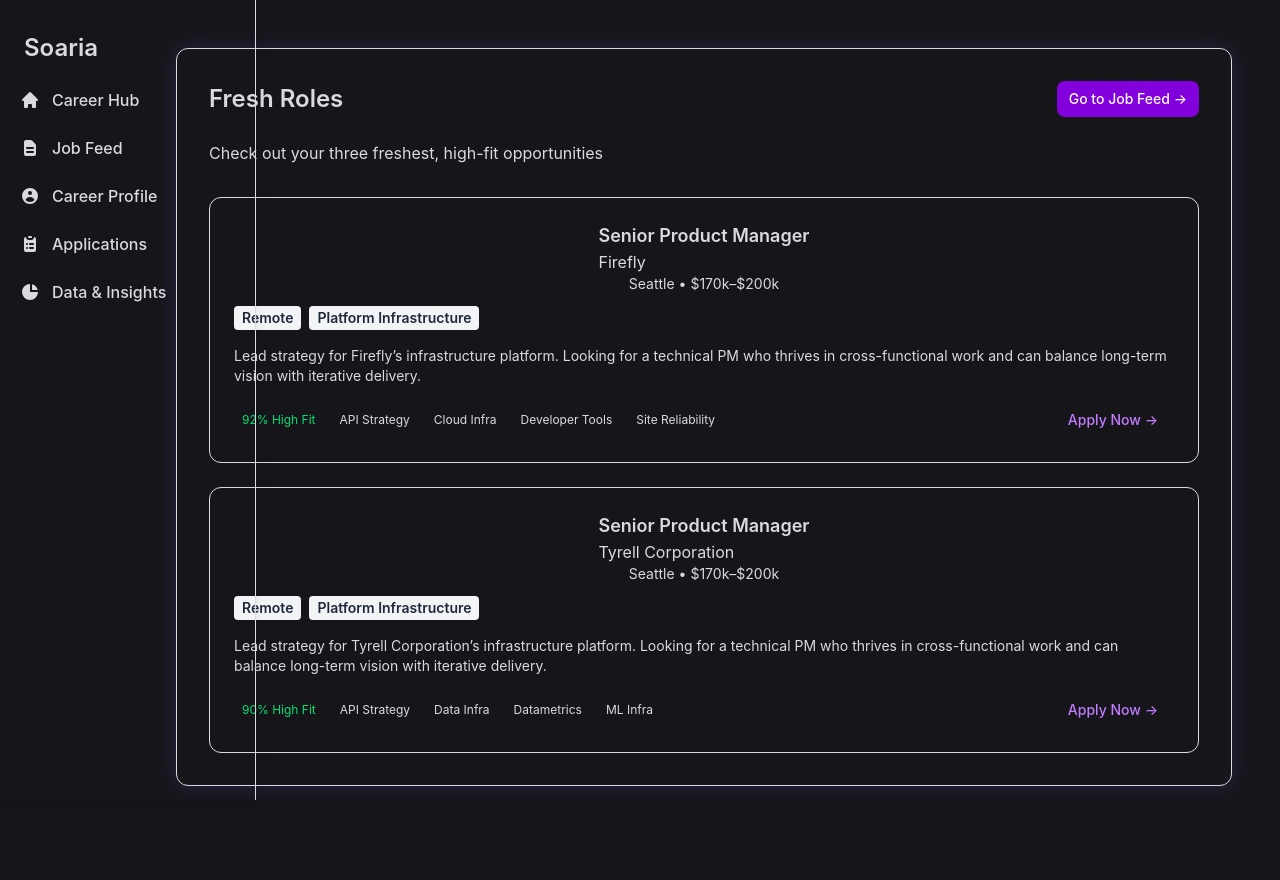
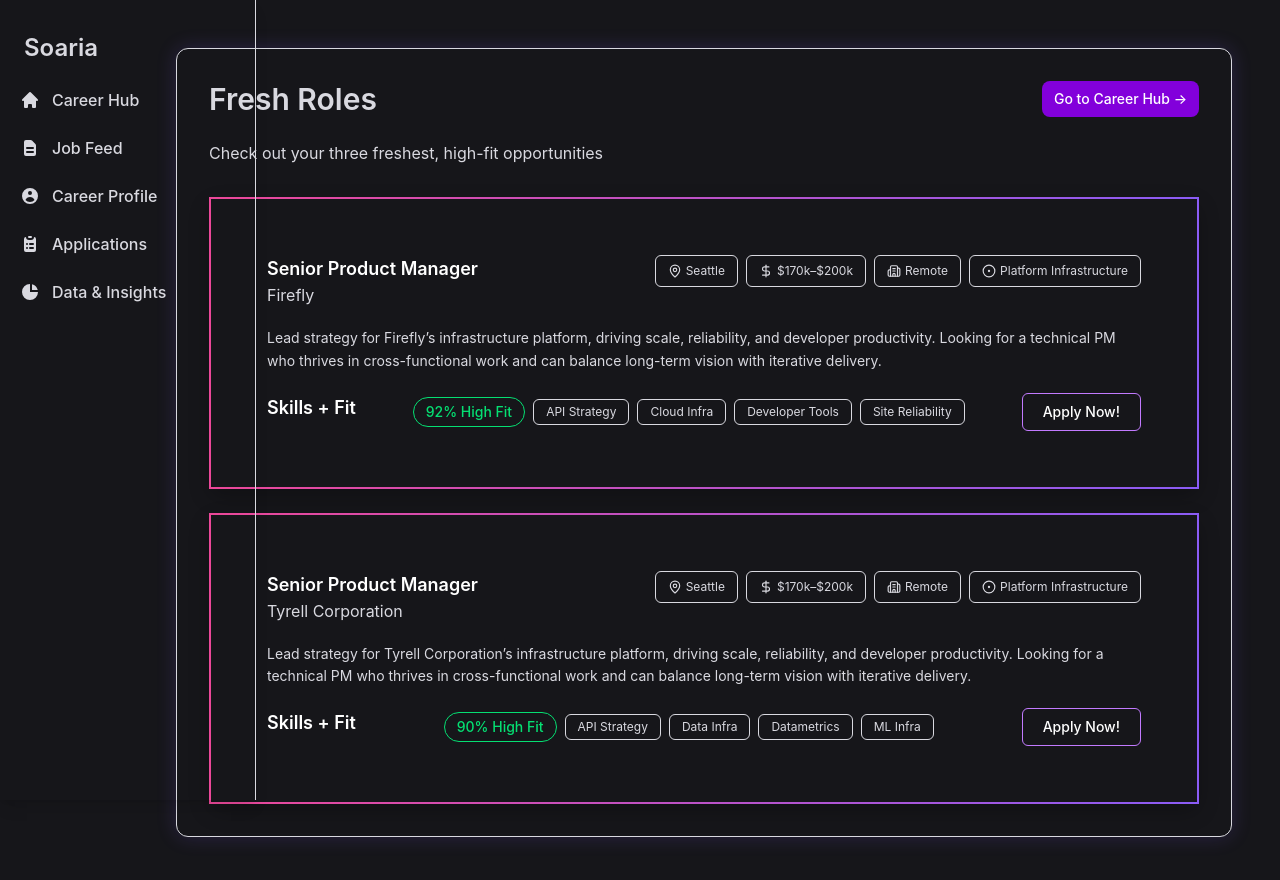
Before and after one commit to Soaria-pro/soaria-web, a Next.js app: page /careerhub in a window 1280 px wide. Shown: the top 880 px of the page. Before the commit the page ends 834 px from the top, so only its background shows below. Built offline with nearby package versions, Linux system fonts and the light colour scheme.

Commit message:
[design] polish job card setup

```diff
--- a/components/careerhub/CareerHubMain.tsx
+++ b/components/careerhub/CareerHubMain.tsx
@@ -31,9 +31,9 @@
     <main className="p-8 w-2xl">
       <div className="bg-background/40 border border-white/10 rounded-xl p-8 shadow-[0_0_20px_rgba(127,90,240,0.2)]">
         <div className="flex items-center justify-between mb-6">
-          <h2 className="text-2xl font-semibold">Fresh Roles</h2>
+          <h2 className="text-3xl font-semibold">Fresh Roles</h2>
           <Button color="purple" size="sm">
-            Go to Job Feed →
+            Go to Career Hub →
           </Button>
         </div>
 
--- a/components/careerhub/JobCard.tsx
+++ b/components/careerhub/JobCard.tsx
@@ -1,6 +1,7 @@
 "use client";
 
-import { Badge } from "flowbite-react";
+import Card from "@/components/Card";
+import { MapPin, DollarSign, Building2, CircleDot } from "lucide-react";
 
 type Job = {
   id: number;
@@ -18,55 +19,95 @@
 }
 
 export default function JobCard({ job }: JobCardProps) {
+  // Define icon mapping for known tags
+  const getIcon = (label: string) => {
+    const iconClass = "w-3.5 h-3.5 text-white/70";
+    if (label.toLowerCase().includes("seattle"))
+      return <MapPin className={iconClass} />;
+    if (label.includes("$")) return <DollarSign className={iconClass} />;
+    if (label.toLowerCase().includes("remote"))
+      return <Building2 className={iconClass} />;
+    if (label.toLowerCase().includes("platform"))
+      return <CircleDot className={iconClass} />;
+    return null;
+  };
+
   return (
-    <div className="p-6 border border-white/10 rounded-xl bg-background/50 hover:border-purple-400/40 transition">
-      {/* Header: title, company, location */}
-      <div className="flex flex-col sm:flex-row sm:items-center sm:justify-between mb-3">
+    <Card
+      className={[
+        // gradient border via border-image
+        "rounded-xl border-[2px]",
+        "[border-image:linear-gradient(to_right,#ec4899,#8b5cf6)_1]",
+        "bg-white/[0.06] backdrop-blur-sm text-left flex flex-col gap-5 p-6",
+      ].join(" ")}
+    >
+      {/* Inner content container */}
+      <div className="rounded-xl p-8 text-left flex flex-col gap-5 bg-white/[0.06]">
+        {/* Header + Info container */}
+        <div className="flex flex-row sm:flex-col sm:items-start sm:justify-between">
+          {/* Left: Job title + company */}
           <div>
-          <h3 className="text-lg font-semibold">{job.title}</h3>
+            <h3 className="text-lg font-semibold text-white">{job.title}</h3>
             <p className="text-foreground/70">{job.company}</p>
           </div>
-        <div className="text-sm text-foreground/60 mt-2 sm:mt-0">
-          {job.location} • {job.salary}
+
+          {/* Right: Info badges (location, salary, etc.) */}
+          <div className="flex flex-wrap gap-2 h-8">
+            {[job.location, job.salary, ...job.tags].map((tag) => (
+              <div
+                key={tag}
+                className="flex items-center gap-1 px-3 py-1 text-xs rounded-md border border-white/20 text-white/80 bg-white/[0.05]"
+              >
+                {getIcon(tag)}
+                <span>{tag}</span>
+              </div>
+            ))}
           </div>
         </div>
 
-      {/* Tags (remote, platform infra, etc.) */}
-      <div className="flex flex-wrap gap-2 mb-4">
-        {job.tags.map((tag) => (
-          <Badge key={tag} color="gray" size="sm">
-            {tag}
-          </Badge>
-        ))}
-      </div>
-
         {/* Description */}
-      <p className="text-sm text-foreground/70 mb-4">
-        Lead strategy for {job.company}’s infrastructure platform. Looking for a
+        <p className="text-sm text-foreground/70 leading-relaxed">
+          Lead strategy for {job.company}’s infrastructure platform, driving
+          scale, reliability, and developer productivity. Looking for a
           technical PM who thrives in cross-functional work and can balance
           long-term vision with iterative delivery.
         </p>
 
-      {/* Skills and Apply button */}
-      <div className="flex flex-wrap items-center justify-between">
+        {/* Skills + Fit */}
+        <div className="flex flex-row sm:flex-col sm:items-center sm:justify-between gap-4">
+          <h4 className="text-lg font-semibold text-white mb-2">
+              Skills + Fit</h4>
+          <div>
             <div className="flex flex-wrap items-center gap-2">
-          <span className="px-2 py-1 text-xs rounded-md bg-green-500/20 text-green-400">
+              {/* Fit badge */}
+              <span className="px-3 py-1 text-sm rounded-full border border-green-400 text-green-400 bg-green-400/10 font-medium">
                 {job.fit}
               </span>
+
+              {/* Skills */}
               {job.skills.map((skill) => (
                 <span
                   key={skill}
-              className="px-2 py-1 text-xs rounded-md bg-white/5 text-foreground/70"
+                  className="px-3 py-1 text-xs rounded-md border border-cyan-500/30 text-cyan-400 bg-cyan-400/10"
                 >
                   {skill}
                 </span>
               ))}
             </div>
+          </div>
 
-        <button className="px-4 py-2 text-sm font-medium text-purple-400 hover:text-purple-300 transition">
-          Apply Now →
+          {/* Apply Button */}
+          <button
+            className={[
+              "px-5 py-2 text-sm font-medium text-white rounded-md border",
+              "border-purple-400 hover:border-purple-300 hover:bg-purple-500/10",
+              "transition-all duration-300",
+            ].join(" ")}
+          >
+            Apply Now!
           </button>
         </div>
       </div>
+    </Card>
   );
 }
```
Lines whose indentation alone changed are shown as unchanged.
